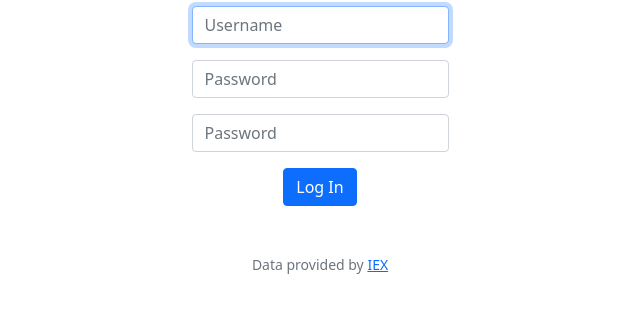
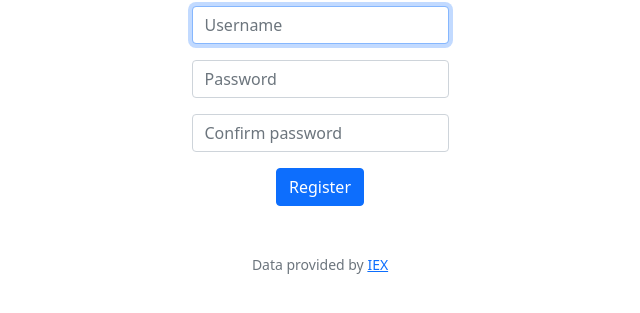
Before and after one commit to johnbull-eghianruwa/cs50x-assignments-and-finalProject, a Flask app: page /register in a window 1280 px wide. Shown: the part 118-431 px from the top of the page, without its empty margins (320-960 px from the left). Run offline with Flask 3, Linux system fonts and the light colour scheme; some libraries are stand-ins or nearby versions.

Commit message:
Thu, Sep 28, 2023, 3:10 PM +02:00

```diff
--- a/finance/templates/register.html
+++ b/finance/templates/register.html
@@ -13,8 +13,8 @@
             <input class="form-control mx-auto w-auto" id="password" name="password" placeholder="Password" type="password">
         </div>
         <div class="mb-3">
-            <input class="form-control mx-auto w-auto" id="password" name="password" placeholder="Password" type="password">
+            <input class="form-control mx-auto w-auto" id="password" name="confirmation" placeholder="Confirm password" type="password">
         </div>
-        <button class="btn btn-primary" type="submit">Log In</button>
+        <button class="btn btn-primary" type="submit">Register</button>
     </form>
 {% endblock %}
```
